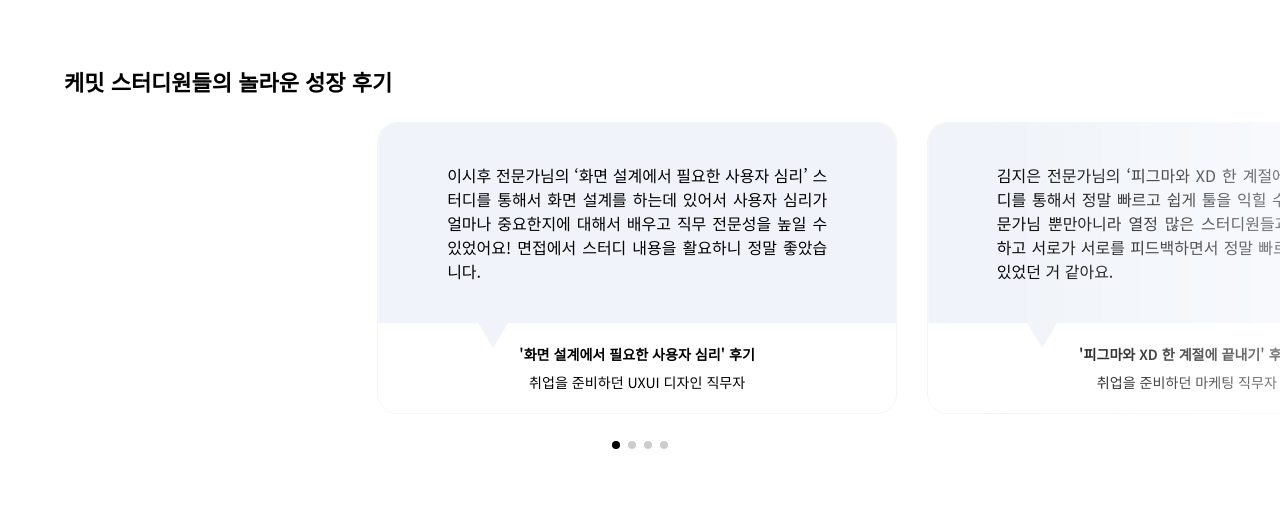
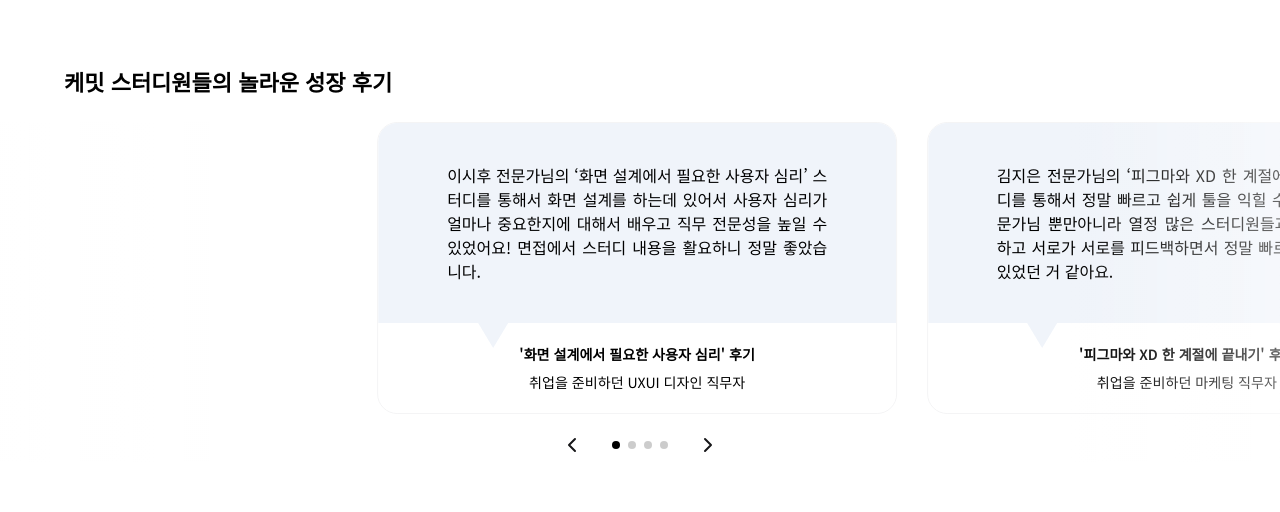
Before and after one commit to woongteco/nextcamp-12t, a Next.js app: page / in a window 1280 px wide. Shown: the part 3360-3872 px from the top of the page. Built offline with nearby package versions, Linux system fonts and the light colour scheme.

Commit message:
[Chore] 사용하지 않는 코드 삭제, swiper navigation 추가

```diff
--- a/src/app/_components/ReviewSection/UserReviewSlider.tsx
+++ b/src/app/_components/ReviewSection/UserReviewSlider.tsx
@@ -1,13 +1,12 @@
 "use client";
 import clsx from "clsx";
 import UserReviewItem, { TReview } from "./UserReviewItem";
-import { ComponentProps, useEffect, useRef, useState } from "react";
-import useScroll from "@/hooks/useScroll";
 
 import { Swiper, SwiperSlide } from "swiper/react";
-import { Pagination, Mousewheel, A11y } from "swiper/modules";
+import { Navigation, Pagination, A11y } from "swiper/modules";
 import "swiper/css";
 import "swiper/css/pagination";
+import "swiper/css/navigation";
 
 const reviews: TReview[] = [
   {
@@ -37,52 +36,16 @@ const reviews: TReview[] = [
 ];
 
 export default function UserReviewSlider() {
-  const scrollRef = useRef<HTMLDivElement>(null);
-  const [{ x }, { x: debounced }] = useScroll(scrollRef);
-  const position = Math.round(debounced / 550);
-  const [active, setActive] = useState(position);
-
-  function scrollToIndex(index: number) {
-    if (scrollRef.current) {
-      const centered = 550 * index;
-      scrollRef.current.scrollTo({ left: centered, behavior: "smooth" });
-    }
-  }
-
-  useEffect(() => {
-    scrollToIndex(active);
-  }, [active]);
-
   return (
     <>
-      {/* <div
-        ref={scrollRef}
-        className="scrollbar-hidden w-full flex gap-6 snap-x snap-mandatory overflow-x-auto"
-      >
-        <div
-          className={clsx(
-            "flex w-fit mx-[calc(50vw-272px)] scroll-smooth snap-mandatory snap-x [&>div]:mx-3"
-          )}
-        >
-          {reviews.map((review) => (
-            <UserReviewItem key={review.reviewId} review={review} />
-          ))}
-        </div>
-      </div>
-      <div className="mt-5 mx-auto flex gap-2 justify-center items-center">
-        {reviews.map((review, index) => (
-          <SliderNavButton
-            key={review.reviewId}
-            active={index === position}
-            onClick={() => setActive(index)}
-          />
-        ))}
-      </div> */}
-      <div className="flex items-center justify-center w-full mx-auto overflow-hidden">
-        <div className="swiper-container w-[1900px] relative mx-auto">
+      <div className="flex items-center justify-center w-full mx-auto overflow-hidden relative">
+        <div className="swiper-container w-[1900px] mx-auto">
           <Swiper
-            modules={[Mousewheel, Pagination, A11y]}
-            mousewheel={true}
+            modules={[Navigation, Pagination, A11y]}
+            navigation={{
+              prevEl: ".prev-navigation",
+              nextEl: ".next-navigation",
+            }}
             spaceBetween={24}
             slidesPerView={3.5}
             centeredSlides={true}
@@ -99,25 +62,70 @@ export default function UserReviewSlider() {
                 <UserReviewItem review={review} />
               </SwiperSlide>
             ))}
-            <div className="bg-gradient-to-r from-white w-[600px] h-full absolute top-0 left-0 z-10"></div>
-            <div className="bg-gradient-to-l from-white w-[600px] h-full absolute top-0 right-0 z-10"></div>
+            <div className="bg-gradient-to-r from-white w-[520px] h-full absolute top-0 left-0 z-10"></div>
+            <div className="bg-gradient-to-l from-white w-[520px] h-full absolute top-0 right-0 z-10"></div>
           </Swiper>
+        </div>
+        <div className="navigations">
+          <div className="prev-navigation">
+            <SliderNavigationButton direction="prev" />
+          </div>
+          <div className="next-navigation">
+            <SliderNavigationButton direction="next" />
+          </div>
         </div>
       </div>
     </>
   );
 }
 
-function SliderNavButton({
-  active,
-  onClick,
-}: { active: boolean } & Partial<ComponentProps<"button">>) {
+function SliderNavigationButton({ direction }: { direction: "prev" | "next" }) {
+  const icon =
+    direction === "prev" ? (
+      <svg
+        width="24"
+        height="24"
+        viewBox="0 0 24 24"
+        fill="none"
+        xmlns="http://www.w3.org/2000/svg"
+      >
+        <path
+          d="M15 18.002L9 12.002L15 6.00195"
+          stroke="#171719"
+          strokeWidth="2"
+          strokeLinecap="round"
+          strokeLinejoin="round"
+        />
+      </svg>
+    ) : (
+      <svg
+        width="24"
+        height="24"
+        viewBox="0 0 24 24"
+        fill="none"
+        xmlns="http://www.w3.org/2000/svg"
+      >
+        <path
+          d="M9 6.00195L15 12.002L9 18.002"
+          stroke="#171719"
+          strokeWidth="2"
+          strokeLinecap="round"
+          strokeLinejoin="round"
+        />
+      </svg>
+    );
   return (
-    <button
-      className={clsx("w-2 h-2 rounded-full", [
-        active ? "bg-label-normal" : "bg-label-assist",
-      ])}
-      onClick={onClick}
-    ></button>
+    <div
+      className={clsx(
+        "next-navigation flex items-center justify-center absolute z-[11] bottom-[5px]",
+        [
+          direction === "prev"
+            ? "left-[calc(50vw-80px)] pr-[2px]"
+            : "right-[calc(50vw-80px)] pl-[2px]",
+        ]
+      )}
+    >
+      {icon}
+    </div>
   );
 }
```
